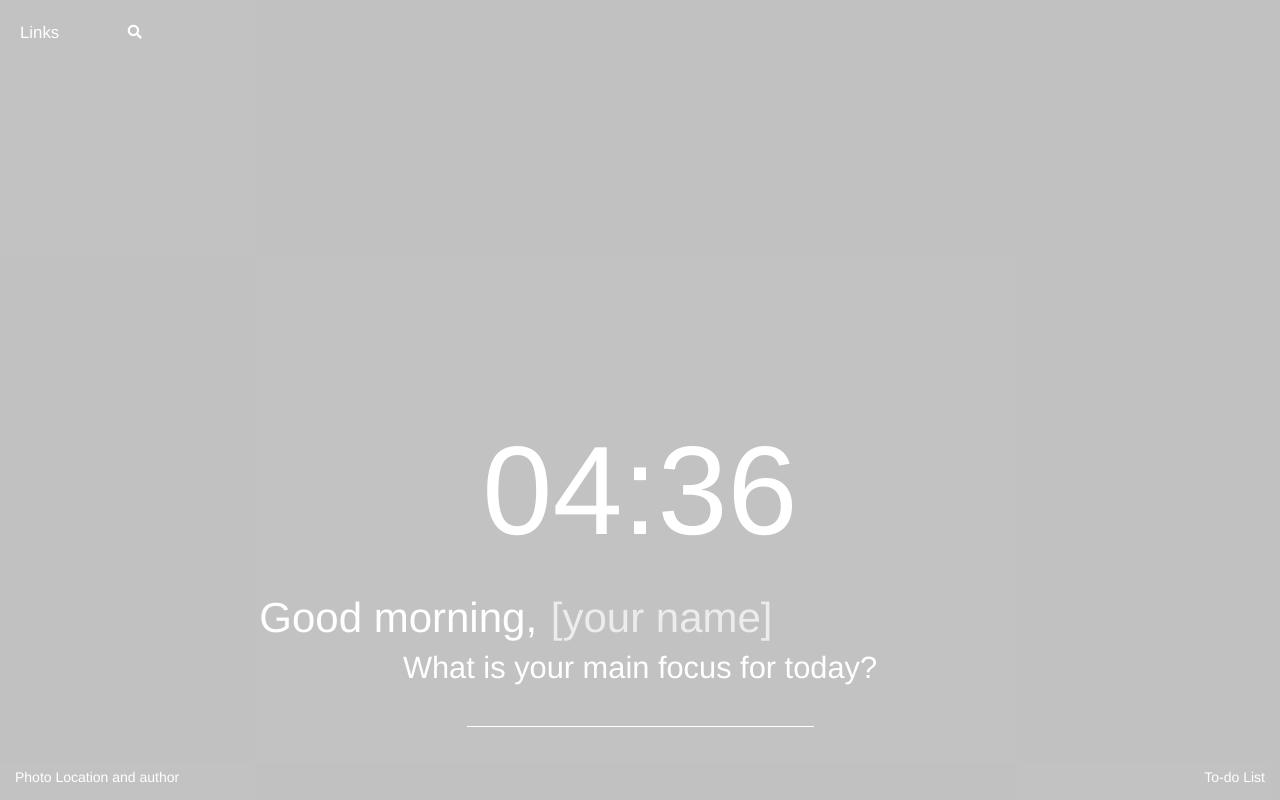
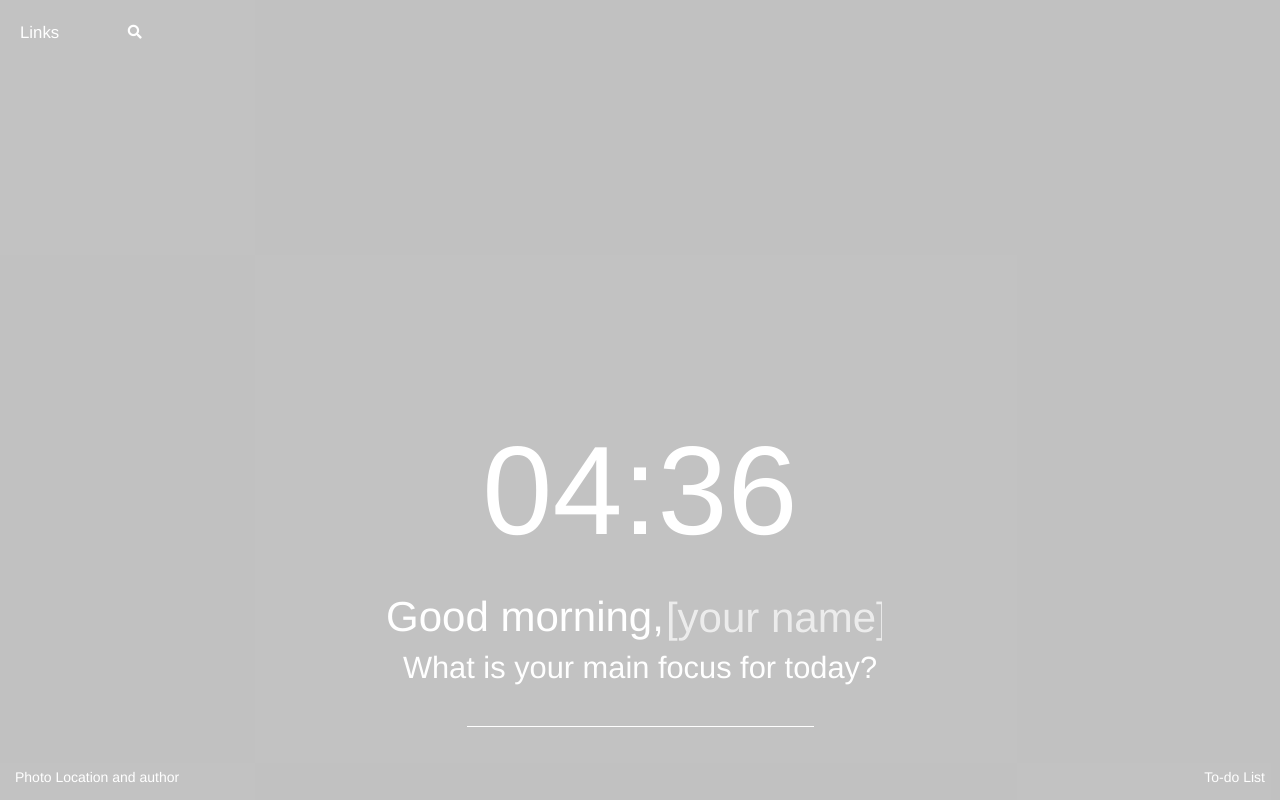
Before and after one commit to chingu-voyages/v9-toucans-team-05, a plain HTML site: page index.html in a window 1280 px wide. Drawn offline with nearby package versions, Linux system fonts and the light colour scheme; no server answers; some icons are missing.

Commit message:
corrected position of welcome message

```diff
--- a/index.html
+++ b/index.html
@@ -1,10 +1,8 @@
 <!DOCTYPE html>
 <html>
-
 <head>
   <title>Momentum-Clone-V9ToucansT05</title>
-
-  <!-- Element below makes the page responsible to mobile devices  -->
+  <meta charset="utf-8">
   <meta name="viewport" contents="width=device-width, initial-scale=1">
   <link rel="stylesheet" href="https://stackpath.bootstrapcdn.com/bootstrap/4.3.1/css/bootstrap.min.css"integrity="sha384-ggOyR0iXCbMQv3Xipma34MD+dH/1fQ784/j6cY/iJTQUOhcWr7x9JvoRxT2MZw1T" crossorigin="anonymous">
   <script src="https://code.jquery.com/jquery-3.4.1.min.js" integrity="sha256-CSXorXvZcTkaix6Yvo6HppcZGetbYMGWSFlBw8HfCJo=" crossorigin="anonymous"></script>
@@ -14,15 +12,11 @@
   <link rel="stylesheet" href="https://use.fontawesome.com/releases/v5.8.2/css/all.css" integrity="sha384-oS3vJWv+0UjzBfQzYUhtDYW+Pj2yciDJxpsK1OYPAYjqT085Qq/1cq5FLXAZQ7Ay" crossorigin="anonymous">
   <link rel="stylesheet" href="https://cdnjs.cloudflare.com/ajax/libs/weather-icons/2.0.5/css/weather-icons.min.css">
   <link href="https://unpkg.com/ionicons@4.5.9-1/dist/css/ionicons.min.css" rel="stylesheet">
-
 </head>
-
 <body>
   <div id="bg-img">
     <div class="bg-color container-fluid d-flex flex-column">
-
       <div class="row h-100 top-row ">
-
         <!-- Links bar -->
         <div class="col-sm-1 col-xs-12 justify-content-xs-center link-element">
           <div class="links-section">
@@ -67,7 +61,6 @@
             </div>
           </form>
         </div>
-
         <!--  Weather and location-->
         <div class="col-sm-6 col-xs-12">
           <div class="Weather-and-location">
@@ -85,7 +78,7 @@
                   <span class="temperature" id="current-temperature"><!--JS content--></span>
                 </div>
               </div>
-              <hr />
+              <hr>
               <div class="forecast">
                 <div class="day" id="day-one">
                   <div class="weekday-one weekday"></div>
@@ -132,15 +125,12 @@
           </div>
         </div>
       </div>
-
       <!-- Clock -->
       <div class="row">
         <div class="col-sm">
-          <div class="current-time Clock" id="current-time">
-            <!-- JS Content -->
-          </div>
+          <div class="current-time Clock" id="current-time"><!-- JS Content --></div>
           <!-- Welcome message -->
-          <div class="Welcome-message">
+          <div class="Welcome-message center">
               <div class="message" id="message"><!-- JS Content --></div>
               <input type="text" onsubmit="return false" class="user-name" placeholder="[your name]">
             <div class="settings">
@@ -154,22 +144,15 @@
           </div>
         </div>
       </div>
-
-
-
       <div class="row bottom-row">
         <!-- Photo credits/location -->
         <div class="col-xs-12 col-sm-4 Photo-location-and-author justify-content-xs-center">Photo Location and author</div>
         <!-- Daily quote/mantra -->
         <div class="col-sm-4">
-
           <div class="Daily-Quote">
-            <div class="quote">
-              <!--JS content-->
-            </div>
+            <div class="quote"><!--JS content--></div>
             <div class="quote-additional">
-              <span class="author">
-                <!--JS content--></span>
+              <span class="author"><!--JS content--></span>
               <span class="heart"><i class="far fa-heart like"></i></span>
               <span class="twitter">
                 <a href="https://twitter.com/intent/tweet?text=" target="_blank"><i class="fab fa-twitter"></i></a>
@@ -185,7 +168,6 @@
           <!-- To do list -->
         <div class="col-sm-4 To-do-list">To-do List</div>
       </div>
-
     </div>
     <script src="js\moments.js" charset="utf-8"></script>
     <script src="js\weather.js" charset="utf-8"></script>
@@ -195,5 +177,4 @@
     <script type="text/javascript" src="./js/ChooseEngine.js"></script>
     <script type="text/javascript" src="./js/Background.js"></script>
   </body>
-
 </html>
--- a/js/focus.js
+++ b/js/focus.js
@@ -86,6 +86,7 @@ $(document).on('keypress', '.user-name', function(e){
     if(e.which == 13){
       var username = $('.user-name').val();
       $('.user-name').remove();
+      $('.Welcome-message').removeClass('center');
       $('.message').append('<span class="name"> ' + username + '.</span><span class="more"><i class="fas fa-ellipsis-h ellipsis"></i></span>');
       window.localStorage.setItem('username', username);
     }
@@ -97,6 +98,7 @@ var savedName = window.localStorage.getItem('username');
 $(document).ready(function() {
   if ("username" in localStorage) {
     $('.user-name').remove();
+    $('.Welcome-message').removeClass('center');
     $('.message').append('<span class="name"> ' + savedName + '.</span><span class="more"><i class="fas fa-ellipsis-h ellipsis"></i></span>');
   }
 });
--- a/style.css
+++ b/style.css
@@ -313,14 +313,22 @@ margin-top: 5px;
   justify-content: space-between;
 }
 
-
 .message {
   display: inline;
+}
+
+.center {
+  display: flex;
+  width: 100vw;
+  justify-content: center;
+  position: relative;
+  left: -20px;
 }
 
 .user-name {
   display: inline;
   color: white;
+  width: 220px;
 }
 
 .user-name::placeholder {
```
Lines whose indentation alone changed are shown as unchanged.
